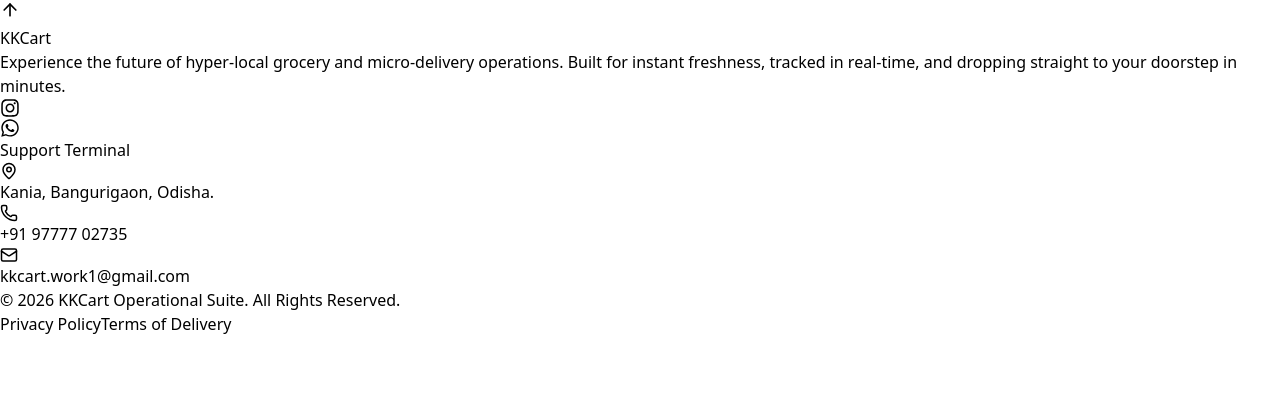
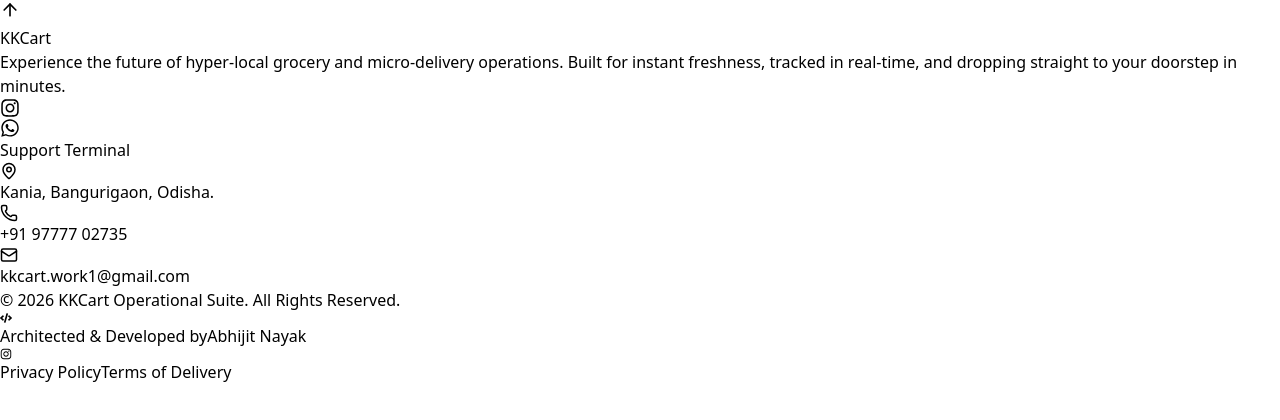
Before and after one commit to kkcartwork1-coder/kkcart, a React (Vite) app in the folder frontend/: page /footer in a window 1280 px wide. Shown: the top 420 px of the page. Built offline with nearby package versions, Linux system fonts and the light colour scheme.

Commit message:
Update landing page

```diff
--- a/frontend/src/components/Footer.jsx
+++ b/frontend/src/components/Footer.jsx
@@ -1,5 +1,5 @@
 import { Link } from "react-router-dom";
-import { FaInstagram, FaWhatsapp } from "react-icons/fa";
+import { FaInstagram, FaWhatsapp, FaCode } from "react-icons/fa";
 import { MapPin, Phone, Mail, ArrowUp } from "lucide-react";
 
 export default function Footer() {
@@ -25,7 +25,7 @@
       <div className="max-w-7xl mx-auto px-6 pt-16 pb-8">
         <div className="grid grid-cols-1 md:grid-cols-12 gap-10 md:gap-6 pb-12 border-b border-white/[0.04]">
 
-          {/* COLUMN 1: BRAND PLATFORM (SPANS 5 COLUMNS) */}
+          {/* COLUMN 1: BRAND PLATFORM */}
           <div className="md:col-span-5 space-y-5">
             <div className="flex items-center gap-1">
               <h2 className="text-3xl font-black text-orange-500 tracking-tight select-none">
@@ -39,7 +39,7 @@
             {/* SOCIAL INTERACTIONS CONTAINER */}
             <div className="flex items-center gap-3.5 pt-2">
               <a
-                href="https://instagram.com"
+                href="https://www.instagram.com/kkcart.store/"
                 target="_blank"
                 rel="noreferrer"
                 className="w-11 h-11 bg-white/[0.03] hover:bg-gradient-to-tr hover:from-[#f9ce34] hover:via-[#ee2a7b] hover:to-[#6228d7] text-gray-400 hover:text-white rounded-xl flex items-center justify-center border border-white/[0.06] hover:border-transparent transition-all duration-300 shadow-sm active:scale-95 group"
@@ -60,8 +60,7 @@
             </div>
           </div>
 
-
-          {/* COLUMN 2: CORPORATE ADVISORY NODES (SPANS 4 COLUMNS) */}
+          {/* COLUMN 2: CORPORATE ADVISORY NODES */}
           <div className="md:col-span-4 space-y-4">
             <h3 className="text-xs font-bold text-gray-400 uppercase tracking-widest border-l-2 border-orange-500 pl-2.5">
               Support Terminal
@@ -87,13 +86,42 @@
         </div>
 
         {/* BOTTOM METADATA CLOSURE BAR */}
-        <div className="pt-8 flex flex-col sm:flex-row items-center justify-between gap-4 text-xs font-semibold text-gray-600 tracking-wide select-none">
-          <div>
-            © 2026 KKCart Operational Suite. All Rights Reserved.
+        <div className="pt-8 flex flex-col sm:flex-row items-center justify-between gap-6 text-xs font-semibold text-gray-600 tracking-wide select-none">
+          <div className="space-y-3 text-center sm:text-left">
+            <div>
+              © 2026 KKCart Operational Suite. All Rights Reserved.
+            </div>
+
+            {/* DEVELOPER BADGE */}
+            <div className="flex items-center justify-center sm:justify-start gap-2 text-gray-500 font-bold">
+              <FaCode size={12} className="text-orange-500 animate-pulse" />
+              <span>Architected & Developed by</span>
+              <a
+                href="https://www.instagram.com/_.__abhijit__._/"
+                target="_blank"
+                rel="noreferrer"
+                className="font-black text-white tracking-wider flex items-center gap-1.5 bg-gradient-to-r from-orange-500/10 to-amber-500/10 border border-orange-500/30 px-3 py-1 rounded-xl hover:border-orange-500 hover:bg-orange-500 hover:text-black transition-all duration-300 shadow-[0_0_15px_rgba(249,115,22,0.05)] hover:shadow-[0_0_20px_rgba(249,115,22,0.2)] group"
+              >
+                <span>Abhijit Nayak</span>
+                <FaInstagram size={12} className="text-orange-400 group-hover:text-black transition-colors" />
+              </a>
+            </div>
           </div>
+
+          {/* ⚡ UPDATED: LINK REDIRECTION PADS FOR LAUNCH ROUTING */}
           <div className="flex gap-6 text-gray-500">
-            <span className="hover:text-gray-400 cursor-pointer transition">Privacy Policy</span>
-            <span className="hover:text-gray-400 cursor-pointer transition">Terms of Delivery</span>
+            <Link
+              to="/TermAndConditions"
+              className="hover:text-gray-400 transition cursor-pointer"
+            >
+              Privacy Policy
+            </Link>
+            <Link
+              to="/TermAndConditions"
+              className="hover:text-gray-400 transition cursor-pointer"
+            >
+              Terms of Delivery
+            </Link>
           </div>
         </div>
 
--- a/frontend/src/components/ProductCard.jsx
+++ b/frontend/src/components/ProductCard.jsx
@@ -458,22 +458,47 @@
   const { cart, addToCart, decreaseQty } = useContext(CartContext);
 
   const filteredProducts = products.filter((product) => {
-    // ⚡ FIX: Normalize casing and accurately map main section types to sub-category structures
-    const currentCategory = selectedCategory || "All";
-    const productCategory = product.category || "";
-    const productType = product.type || "";
+    // 1. Normalize tracking variables to clean, trimmed lowercase strings
+    const currentTab = (selectedCategory || "All").trim().toLowerCase();
+    const productCategory = (product.category || "").trim().toLowerCase();
+    const productType = (product.type || "").trim().toLowerCase();
 
-    // If "All" or "Grocery" section is active, capture items that fall under sub-tags too
-    const categoryMatch =
-      currentCategory === "All" ||
-      productCategory === currentCategory ||
-      (currentCategory === "Grocery" && productType === "Grocery");
-
+    // ⚡ STEP 1: Core Search Match Logic Execution Layer
     const searchMatch =
       product.name?.toLowerCase().includes(search.toLowerCase()) ||
       product.category?.toLowerCase().includes(search.toLowerCase());
 
-    return categoryMatch && searchMatch;
+    if (!searchMatch) return false;
+
+    // ⚡ STEP 2: Multi-Tier Category Mapping Shield Matrix
+    // RULE 1: If "All" is selected, bypass filters to display absolutely everything
+    if (currentTab === "all") {
+      return true;
+    }
+
+    // RULE 2: If the overarching "Grocery" pill is active, display baseline staples
+    if (currentTab === "grocery") {
+      return (
+        productCategory === "grocery" ||
+        productCategory === "general" ||
+        productCategory === ""
+      );
+    }
+
+    // RULE 3: Robust matching for "Baby Care" / "Babycare" variations
+    if (currentTab.includes("baby") || currentTab.includes("care")) {
+      return (
+        productCategory.includes("baby") ||
+        productCategory.includes("care") ||
+        productCategory === "babycare"
+      );
+    }
+
+    // RULE 4: Handle other subcategories while safeguarding against layout spaces ("meat & fish")
+    const normalizedProductCat = productCategory.replace(/\s+/g, "");
+    const normalizedCurrentTab = currentTab.replace(/\s+/g, "");
+
+    return normalizedProductCat === normalizedCurrentTab;
   });
 
   const handleAdd = (product) => {
@@ -492,7 +517,7 @@
   return (
     <section className="max-w-7xl mx-auto px-4 pb-16 select-none text-left">
 
-      {/* 1. MINIMAL PREMIUM ROW HEADER */}
+      {/* 1. ROW HEADER */}
       <div className="flex flex-col sm:flex-row sm:items-baseline justify-between gap-1 mb-8 px-1">
         <div>
           <h2 className="text-xl sm:text-2xl font-black text-gray-900 tracking-tight">
@@ -504,7 +529,7 @@
         </div>
       </div>
 
-      {/* 2. DYNAMIC SEARCH EMPTY STATE CONTROLLER */}
+      {/* 2. DYNAMIC VIEWPORT CONTROLLER */}
       {filteredProducts.length === 0 ? (
         <div className="bg-white rounded-[32px] border border-gray-100 p-12 text-center shadow-sm max-w-md mx-auto mt-6">
           <div className="w-16 h-16 rounded-2xl bg-orange-50 text-orange-500 flex items-center justify-center mx-auto mb-4">
@@ -527,7 +552,6 @@
 
             const cartItem = cart.find((item) => item._id === product._id);
 
-            // Handle strikethrough logic variables safely without crashing on missing values
             const basePrice = Number(product.price) || 0;
             const crossedPrice = Math.round(basePrice * 1.15);
 
@@ -536,7 +560,7 @@
                 key={product._id}
                 className="group bg-white rounded-[24px] border border-gray-100 shadow-sm hover:shadow-md transition-all duration-300 flex flex-col justify-between overflow-hidden"
               >
-                {/* PRODUCT THUMBNAIL WRAPPER */}
+                {/* THUMBNAIL FRAME */}
                 <div
                   onClick={() => navigate(`/product/${product._id}`)}
                   className="relative w-full aspect-square bg-gray-50/50 flex items-center justify-center p-4 cursor-pointer overflow-hidden shrink-0"
@@ -558,7 +582,7 @@
                   </div>
                 </div>
 
-                {/* SPECIFICATION CARD CONTENT */}
+                {/* SPECIFICATION LAYOUT */}
                 <div className="p-3 sm:p-4 flex flex-col flex-1 justify-between">
                   <div className="space-y-1">
                     <h3
@@ -569,7 +593,7 @@
                     </h3>
                   </div>
 
-                  {/* BOTTOM ACTION INTERACTION CONTROLS BAR */}
+                  {/* PRICE & INTERACTION LAYER */}
                   <div className="flex items-center justify-between mt-2">
                     <div>
                       <p className="text-sm sm:text-base font-black text-gray-900 leading-none">
@@ -580,7 +604,6 @@
                       </p>
                     </div>
 
-                    {/* DYNAMIC CART STATE TRIGGER BUTTONS */}
                     {!cartItem ? (
                       <button
                         type="button"
```
